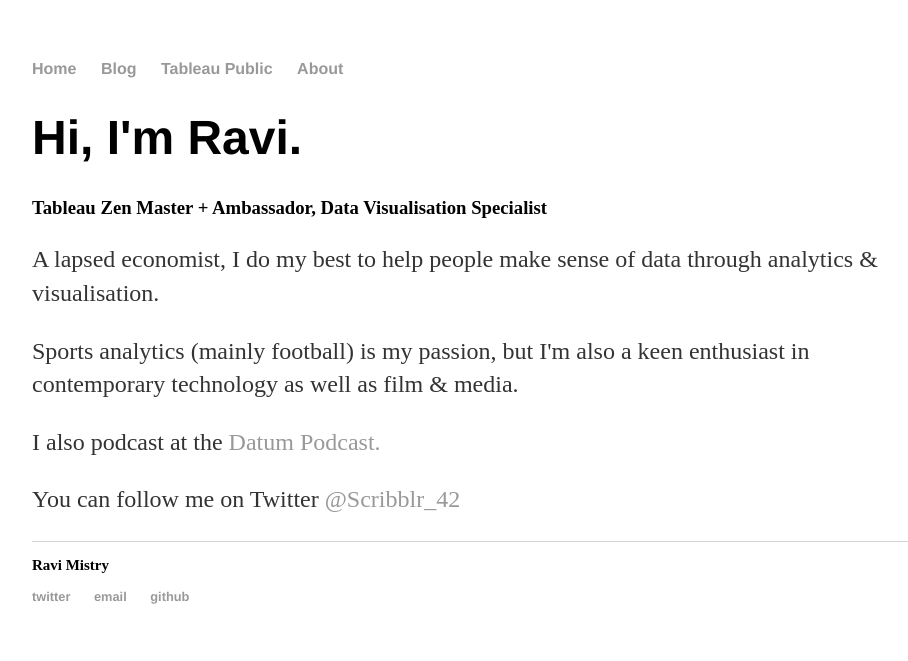
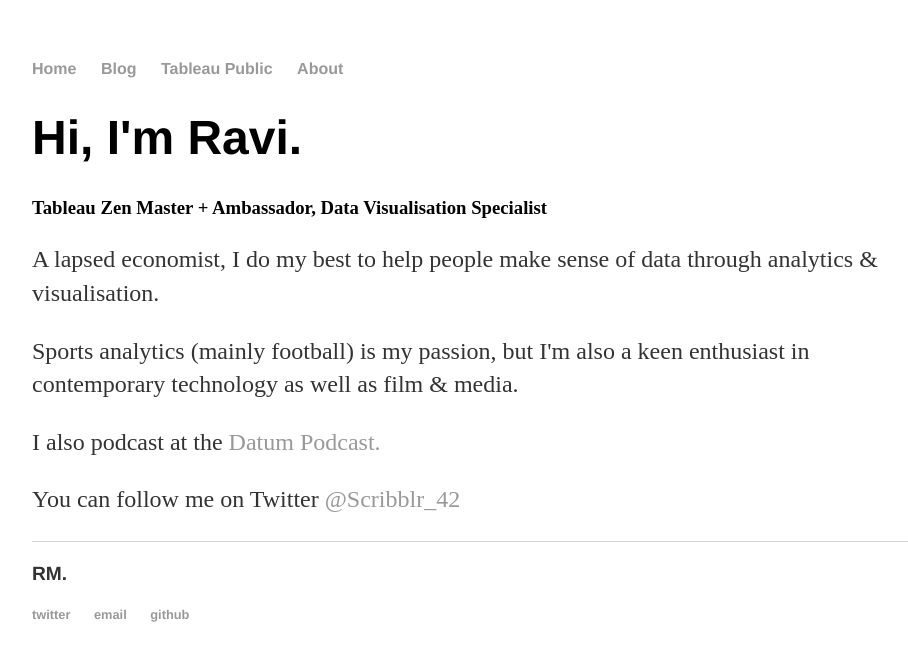
Before and after one commit to scribblr42/scribbles.github.io, a Jekyll site: the page built from about/index.html, in a window 1280 px wide. Shown: the top 661 px of the page, without its empty margins (160-1068 px from the left). Built offline with Jekyll 4.4.1, drawn with Linux system fonts in a browser that asks for light colours.

Commit message:
Update default.html

```diff
--- a/_layouts/default.html
+++ b/_layouts/default.html
@@ -20,8 +20,8 @@
 
 			</div><!-- /.container -->
 			<footer>
-				<h3>Ravi Mistry</h3>
 	    		<ul>
+				<p>RM.</p>
 				<li><a href="https://twitter.com/scribblr_42">twitter</a></li>
 	        		<li><a href="mailto:scribblr42@gmail.com">email</a></li>
 	        		<li><a href="https://github.com/scribblr42">github</a></li>
```
